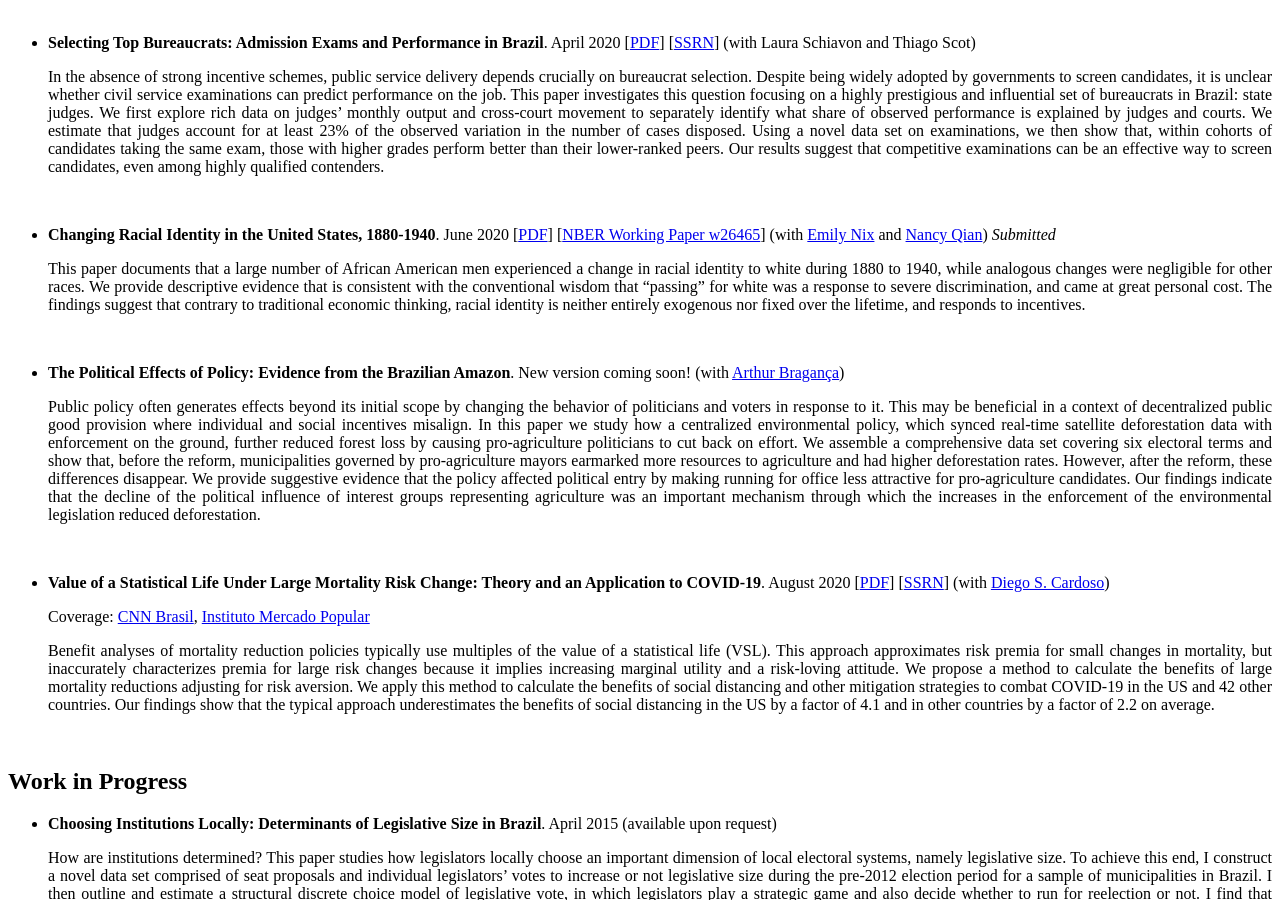
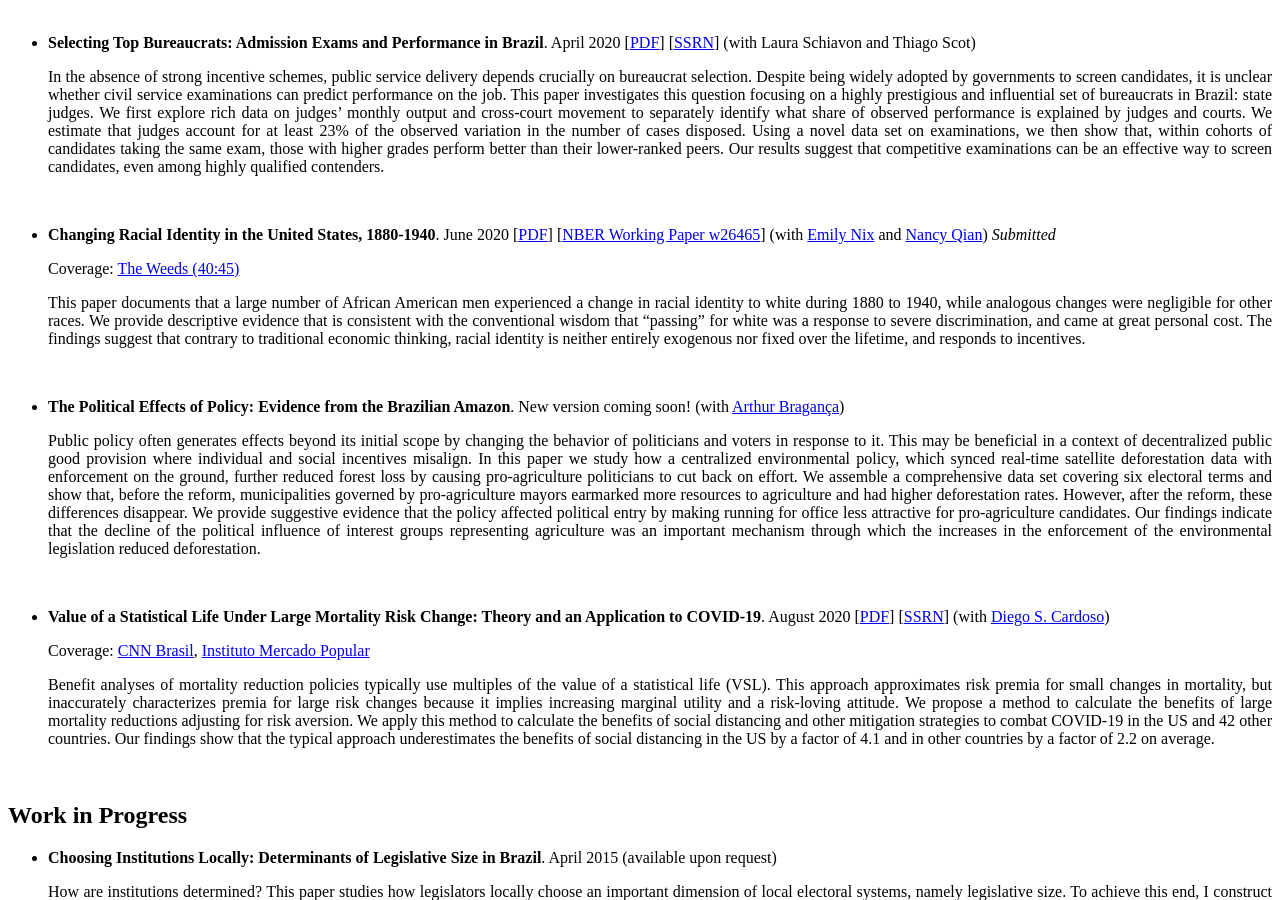
Before and after one commit to rdahis/rdahis.github.io, a Jekyll site: the page built from 1-research.md, in a window 1280 px wide and 900 px high, scrolled down 339 px. Built offline with Jekyll 4.4.1, drawn with Linux system fonts in a browser that asks for light colours; a script that is not in the unit is left out.

Commit message:
Update 1-research.md

```diff
--- a/1-research.md
+++ b/1-research.md
@@ -21,6 +21,8 @@ permalink: /research/
 
 <br>
 - **Changing Racial Identity in the United States, 1880-1940**. June 2020 [[PDF](/files/papers/DNQ_2020_0608_FINAL.pdf){:target="_blank"}] [[NBER Working Paper w26465](https://www.nber.org/papers/w26465){:target="_blank"}] (with [Emily Nix](https://sites.google.com/site/emilyenix/){:target="_blank"} and [Nancy Qian](https://www.kellogg.northwestern.edu/faculty/qian/){:target="_blank"}) _Submitted_
+
+   Coverage: [The Weeds (40:45)](https://open.spotify.com/episode/0QluGZdvuc5lFtt2ygnEtC?si=gSSl7uggTbqXu-LU3YvRSQ){:target="_blank"}
 
    <p style="text-align: justify;"> This paper documents that a large number of African American men experienced a change in racial identity to white during 1880 to 1940, while analogous changes were negligible for other races. We provide descriptive evidence that is consistent with the conventional wisdom that “passing” for white was a response to severe discrimination, and came at great personal cost. The findings suggest that contrary to traditional economic thinking, racial identity is neither entirely exogenous nor fixed over the lifetime, and responds to incentives. </p>
 
```
